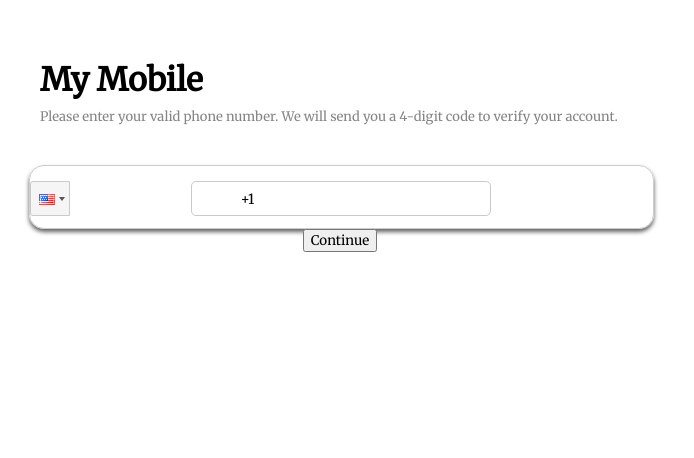
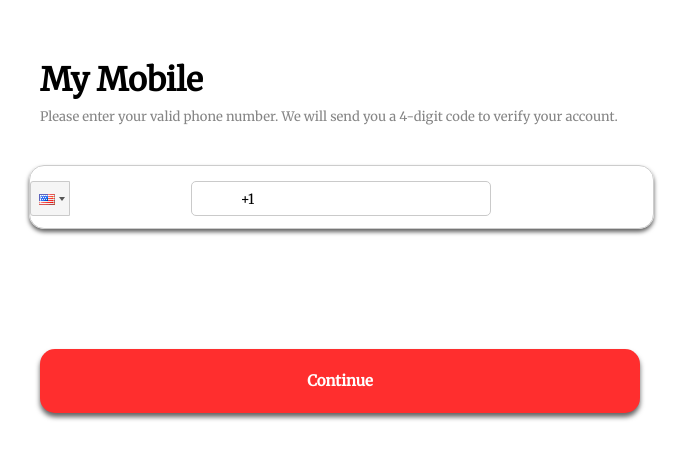
Before and after one commit to 2731999/Hepy, a React (Create React App) app in the folder frontend/: page /Verification in a window 1280 px wide. Shown: the top 458 px of the page, without its empty margins (0-694 px from the left). Built offline with nearby package versions, Linux system fonts and the light colour scheme.

Commit message:
Update Verification.js

```diff
--- a/frontend/src/Pages/Verification.js
+++ b/frontend/src/Pages/Verification.js
@@ -137,7 +137,7 @@ function Verifications() {
                             </div>
                         </div>
                     </div>
-                    <button className="continueBtn" onClick={sendOtp}>
+                    <button className="verContinueBtn" onClick={sendOtp}>
                         Continue
                     </button>
                     <div id="recaptcha" style={{ marginTop: '30px', marginLeft: '9px' }}></div>
```
